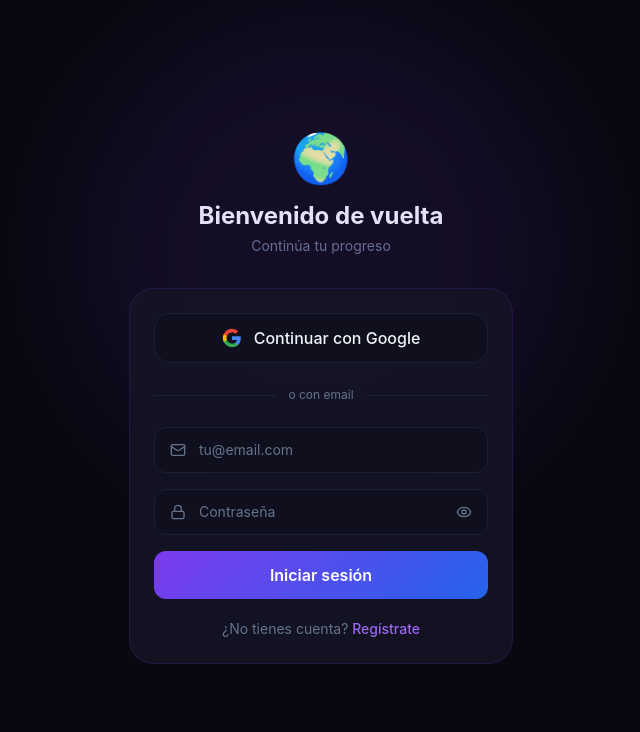
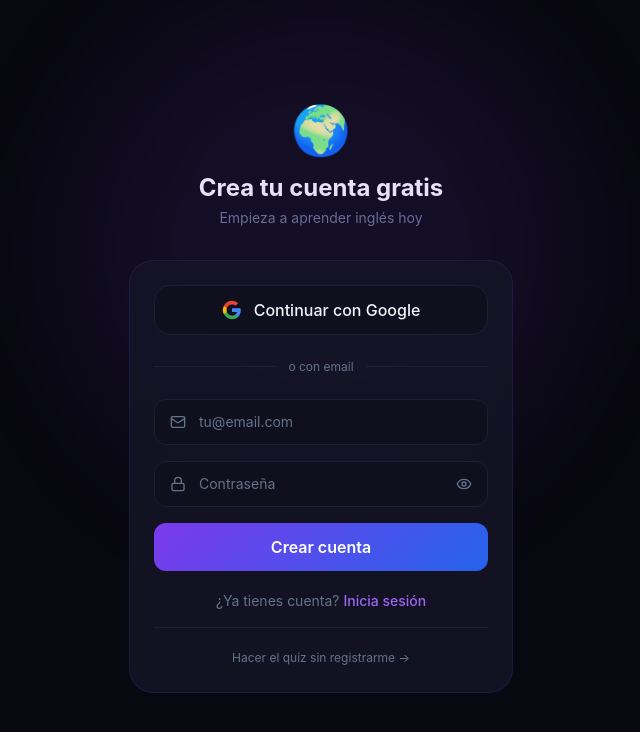
Before and after one commit to Alejandro-code11/lingualai, a React (Vite) app: page /login in a window 1280 px wide. Shown: the top 732 px of the page, without its empty margins (319-959 px from the left). Built offline with nearby package versions, Linux system fonts and the light colour scheme; no server answers.

Commit message:
Fix: flujo registro con opción quiz o empezar directo, quiz sin login

```diff
--- a/src/pages/Landing.tsx
+++ b/src/pages/Landing.tsx
@@ -85,7 +85,7 @@ export default function Landing() {
             Empezar gratis <ChevronRight size={20} />
           </button>
           <button
-            onClick={() => navigate('/login')}
+            onClick={() => navigate('/placement-quiz')}
             className="bg-surface border border-border text-textbase font-medium px-8 py-4 rounded-2xl text-lg hover:border-primary/40 transition-all"
           >
             Ver mi nivel →
--- a/src/pages/Login.tsx
+++ b/src/pages/Login.tsx
@@ -1,25 +1,39 @@
 import { useState } from 'react'
 import { useNavigate, Link } from 'react-router-dom'
-import { motion } from 'framer-motion'
-import { Mail, Lock, Eye, EyeOff, AlertCircle } from 'lucide-react'
+import { motion, AnimatePresence } from 'framer-motion'
+import { Mail, Lock, Eye, EyeOff, AlertCircle, Brain, Zap } from 'lucide-react'
 import { useAuth } from '../contexts/AuthContext'
+
+type Screen = 'auth' | 'choose'
 
 export default function Login() {
   const { signInWithGoogle, signInWithEmail, signUpWithEmail } = useAuth()
   const navigate = useNavigate()
-  const [mode, setMode] = useState<'login' | 'register'>('login')
+  const [screen, setScreen] = useState<Screen>('auth')
+  const [mode, setMode] = useState<'login' | 'register'>('register')
   const [email, setEmail] = useState('')
   const [password, setPassword] = useState('')
   const [showPassword, setShowPassword] = useState(false)
   const [error, setError] = useState('')
   const [loading, setLoading] = useState(false)
+  const [isNewUser, setIsNewUser] = useState(false)
+
+  const afterAuth = (newUser: boolean) => {
+    if (newUser) {
+      setIsNewUser(true)
+      setScreen('choose')
+    } else {
+      navigate('/dashboard')
+    }
+  }
 
   const handleGoogle = async () => {
     try {
       setLoading(true)
       setError('')
       await signInWithGoogle()
-      navigate('/language-select')
+      // Google no distingue fácil nuevo vs existente, siempre mostramos elección
+      setScreen('choose')
     } catch {
       setError('No se pudo iniciar sesión con Google. Verifica que Firebase esté configurado.')
     } finally {
@@ -33,12 +47,16 @@ export default function Login() {
     try {
       setLoading(true)
       setError('')
-      if (mode === 'login') await signInWithEmail(email, password)
-      else await signUpWithEmail(email, password)
-      navigate('/language-select')
+      if (mode === 'login') {
+        await signInWithEmail(email, password)
+        navigate('/dashboard')
+      } else {
+        await signUpWithEmail(email, password)
+        afterAuth(true)
+      }
     } catch (err: unknown) {
       const msg = err instanceof Error ? err.message : ''
-      if (msg.includes('user-not-found') || msg.includes('wrong-password')) {
+      if (msg.includes('user-not-found') || msg.includes('wrong-password') || msg.includes('invalid-credential')) {
         setError('Email o contraseña incorrectos.')
       } else if (msg.includes('email-already-in-use')) {
         setError('Este email ya tiene una cuenta. Inicia sesión.')
@@ -54,26 +72,30 @@ export default function Login() {
 
   return (
     <div className="min-h-screen bg-bg flex items-center justify-center px-4 relative overflow-hidden">
-      {/* Background */}
       <div className="absolute inset-0 pointer-events-none">
         <div className="absolute top-0 left-1/2 -translate-x-1/2 w-[500px] h-[500px] bg-primary/10 rounded-full blur-3xl" />
       </div>
 
+      <AnimatePresence mode="wait">
+
+        {/* PANTALLA AUTH */}
+        {screen === 'auth' && (
           <motion.div
+            key="auth"
             initial={{ opacity: 0, y: 20 }}
             animate={{ opacity: 1, y: 0 }}
+            exit={{ opacity: 0, y: -20 }}
             className="w-full max-w-sm"
           >
-        {/* Logo */}
             <div className="text-center mb-8">
-          <Link to="/" className="inline-block">
+              <Link to="/">
                 <span className="text-5xl animate-float inline-block">🌍</span>
               </Link>
               <h1 className="text-2xl font-bold text-textbase mt-4">
-            {mode === 'login' ? 'Bienvenido de vuelta' : 'Crea tu cuenta'}
+                {mode === 'login' ? 'Bienvenido de vuelta' : 'Crea tu cuenta gratis'}
               </h1>
               <p className="text-muted text-sm mt-1">
-            {mode === 'login' ? 'Continúa tu progreso' : 'Empieza a aprender hoy'}
+                {mode === 'login' ? 'Continúa tu progreso' : 'Empieza a aprender inglés hoy'}
               </p>
             </div>
 
@@ -100,7 +122,6 @@ export default function Login() {
               </div>
 
               <form onSubmit={handleEmail} className="flex flex-col gap-4">
-            {/* Email */}
                 <div className="relative">
                   <Mail size={16} className="absolute left-4 top-1/2 -translate-y-1/2 text-muted" />
                   <input
@@ -111,8 +132,6 @@ export default function Login() {
                     className="w-full bg-surface border border-border rounded-xl py-3 pl-11 pr-4 text-textbase placeholder-muted text-sm focus:outline-none focus:border-primary/60 transition-colors"
                   />
                 </div>
-
-            {/* Password */}
                 <div className="relative">
                   <Lock size={16} className="absolute left-4 top-1/2 -translate-y-1/2 text-muted" />
                   <input
@@ -122,11 +141,7 @@ export default function Login() {
                     placeholder="Contraseña"
                     className="w-full bg-surface border border-border rounded-xl py-3 pl-11 pr-11 text-textbase placeholder-muted text-sm focus:outline-none focus:border-primary/60 transition-colors"
                   />
-              <button
-                type="button"
-                onClick={() => setShowPassword(v => !v)}
-                className="absolute right-4 top-1/2 -translate-y-1/2 text-muted hover:text-textbase"
-              >
+                  <button type="button" onClick={() => setShowPassword(v => !v)} className="absolute right-4 top-1/2 -translate-y-1/2 text-muted hover:text-textbase">
                     {showPassword ? <EyeOff size={16} /> : <Eye size={16} />}
                   </button>
                 </div>
@@ -153,11 +168,78 @@ export default function Login() {
                   onClick={() => { setMode(m => m === 'login' ? 'register' : 'login'); setError('') }}
                   className="text-primary-light hover:underline font-medium"
                 >
-              {mode === 'login' ? 'Regístrate' : 'Inicia sesión'}
+                  {mode === 'login' ? 'Regístrate gratis' : 'Inicia sesión'}
                 </button>
               </p>
+
+              <div className="mt-4 pt-4 border-t border-border text-center">
+                <button
+                  onClick={() => navigate('/placement-quiz')}
+                  className="text-xs text-muted hover:text-primary-light transition-colors"
+                >
+                  Hacer el quiz sin registrarme →
+                </button>
+              </div>
             </div>
           </motion.div>
+        )}
+
+        {/* PANTALLA ELECCIÓN después de registrarse */}
+        {screen === 'choose' && (
+          <motion.div
+            key="choose"
+            initial={{ opacity: 0, scale: 0.95 }}
+            animate={{ opacity: 1, scale: 1 }}
+            exit={{ opacity: 0 }}
+            className="w-full max-w-md text-center"
+          >
+            <span className="text-5xl block mb-4 animate-float">🎉</span>
+            <h1 className="text-2xl font-bold text-textbase mb-2">¡Cuenta creada!</h1>
+            <p className="text-muted text-sm mb-8">¿Cómo quieres empezar?</p>
+
+            <div className="flex flex-col gap-4">
+              {/* Quiz */}
+              <motion.button
+                whileHover={{ scale: 1.02 }}
+                whileTap={{ scale: 0.98 }}
+                onClick={() => navigate('/placement-quiz')}
+                className="glass rounded-2xl p-6 text-left card-hover border-primary/20 hover:border-primary/50"
+              >
+                <div className="flex items-start gap-4">
+                  <div className="w-12 h-12 gradient-bg rounded-xl flex items-center justify-center shrink-0">
+                    <Brain size={22} className="text-white" />
+                  </div>
+                  <div>
+                    <p className="font-semibold text-textbase mb-1">Hacer el quiz de nivel</p>
+                    <p className="text-muted text-sm">Detectamos en qué nivel estás y empezamos exactamente desde ahí. Recomendado.</p>
+                    <span className="text-xs text-primary-light mt-2 inline-block">5 minutos · 20 preguntas</span>
+                  </div>
+                </div>
+              </motion.button>
+
+              {/* Empezar directo */}
+              <motion.button
+                whileHover={{ scale: 1.02 }}
+                whileTap={{ scale: 0.98 }}
+                onClick={() => navigate('/dashboard')}
+                className="glass rounded-2xl p-6 text-left card-hover"
+              >
+                <div className="flex items-start gap-4">
+                  <div className="w-12 h-12 bg-success/20 rounded-xl flex items-center justify-center shrink-0">
+                    <Zap size={22} className="text-success" />
+                  </div>
+                  <div>
+                    <p className="font-semibold text-textbase mb-1">Empezar desde cero</p>
+                    <p className="text-muted text-sm">Empezar desde A1 directamente, sin hacer el quiz primero.</p>
+                    <span className="text-xs text-muted mt-2 inline-block">Nivel A1 · Principiante</span>
+                  </div>
+                </div>
+              </motion.button>
+            </div>
+          </motion.div>
+        )}
+
+      </AnimatePresence>
     </div>
   )
 }
```
Lines whose indentation alone changed are shown as unchanged.
